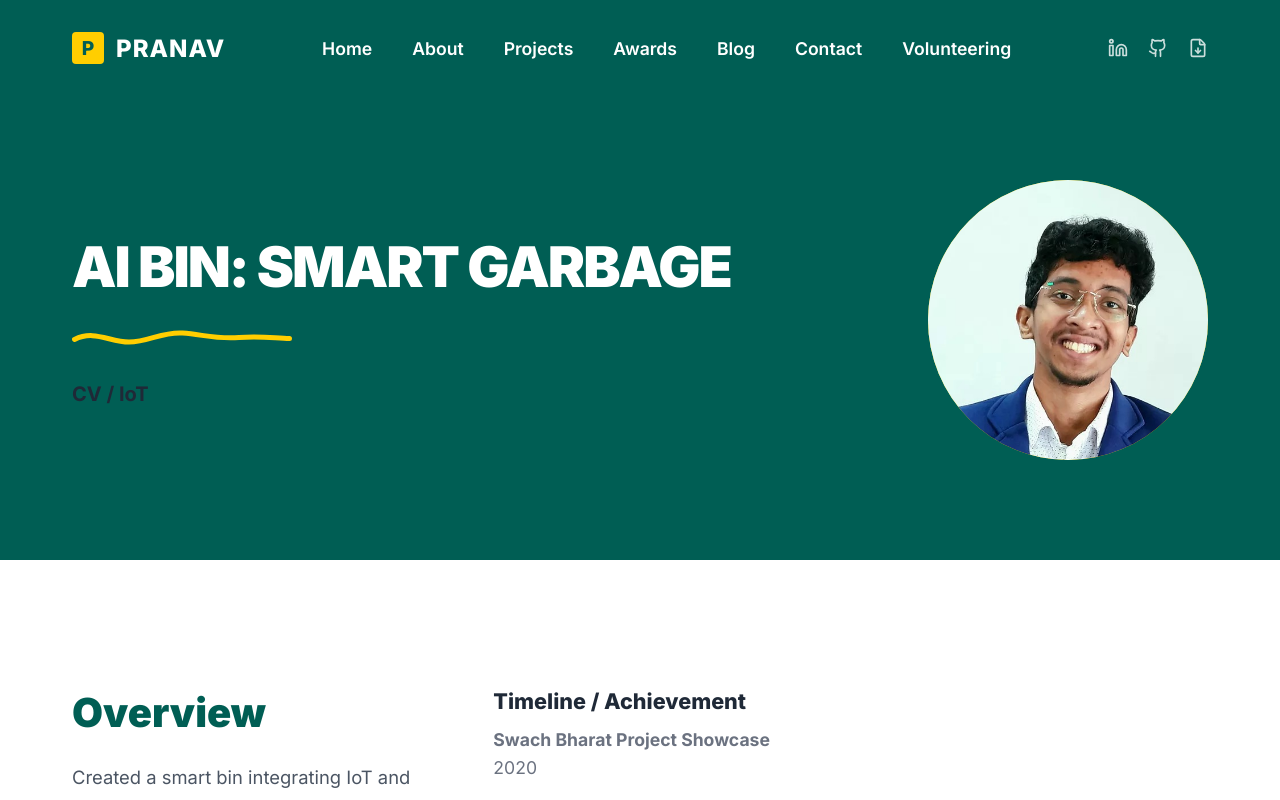
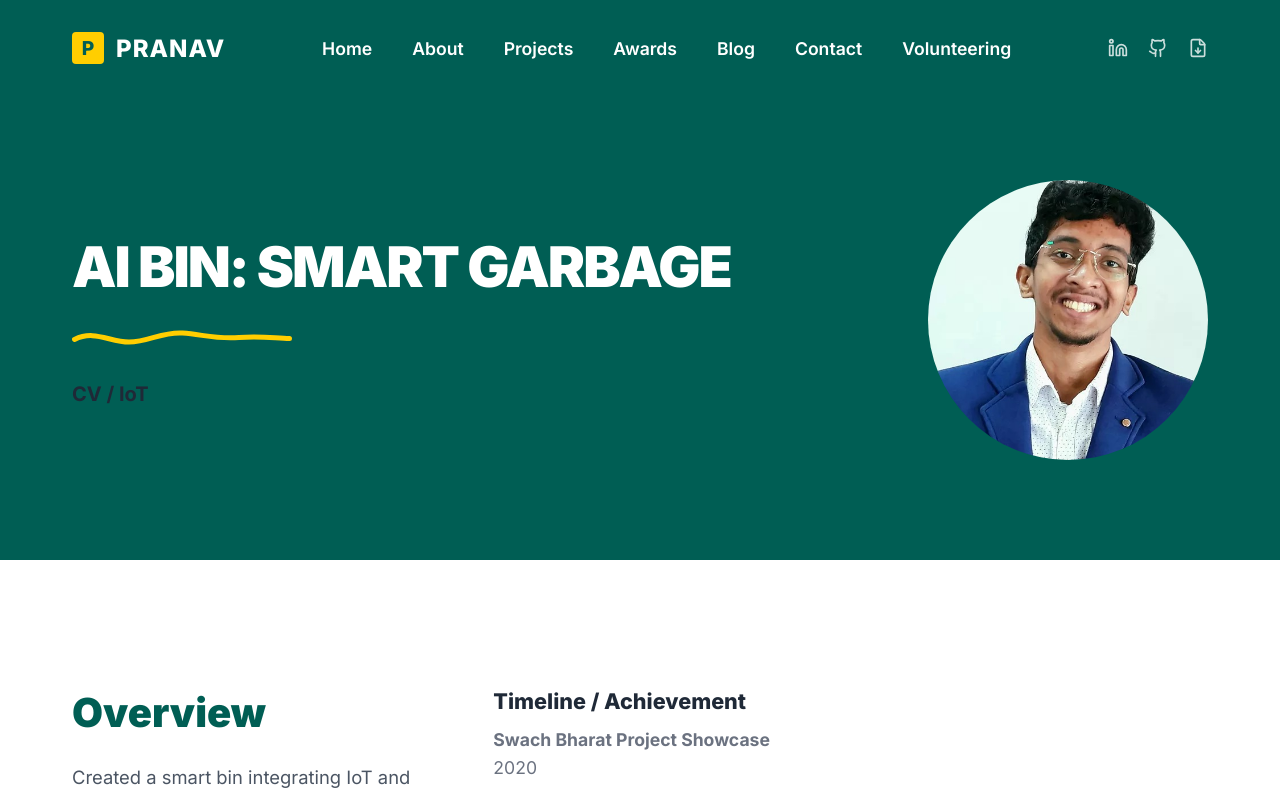
Before and after one commit to PRANAVMAHALINGAM/Pranav-porfolio, a React (Vite) app: page /projects/ai-bin in a window 1280 px wide. Shown: the top 800 px of the page. Built offline with nearby package versions, Linux system fonts and the light colour scheme.

Commit message:
Fix: Center and cover Hero profile image bindings and map Git-Landscaper image to Homepage Cards

```diff
--- a/src/components/Projects.jsx
+++ b/src/components/Projects.jsx
@@ -4,7 +4,7 @@ import './Projects.css';
 
 const projects = [
   { id: 'budgetbruh', title: 'BudgetBruh (TartanHacks)', category: 'LLM / Finance App', image: '/budgetbruh.png' },
-  { id: 'git-landscaper', title: 'Git-Landscaper (UMich)', category: 'Open Source / Git' },
+  { id: 'git-landscaper', title: 'Git-Landscaper (UMich)', category: 'Open Source / Git', image: '/git-landscaper.png' },
   { id: 'git-hired', title: 'Git-Hired (Claude Builders)', category: 'Agentic AI Interviewer', image: '/githired.jpg' },
   { id: 'mcq-generation', title: 'MCQ Generation System', category: 'NLP / Research' },
   { id: 'ai-bin', title: 'AI Bin: Smart Garbage', category: 'CV / IoT' },
--- a/src/pages/ProjectDetail.jsx
+++ b/src/pages/ProjectDetail.jsx
@@ -33,7 +33,7 @@ const ProjectDetail = () => {
             <p className="text-white mt-4" style={{ fontSize: '1.25rem', fontWeight: 'bold' }}>{project.category}</p>
           </div>
           <div className="inner-hero-image-wrap">
-            <img src={project.image || "/profile.jpg"} alt={project.title} className="inner-hero-image" style={{ objectFit: project.image ? 'contain' : 'cover' }} />
+            <img src={project.image || "/profile.jpg"} alt={project.title} className="inner-hero-image" style={{ objectFit: 'cover', objectPosition: 'center' }} />
           </div>
         </motion.div>
       </section>
```
